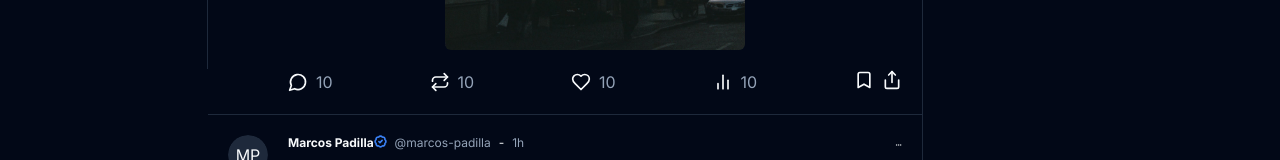
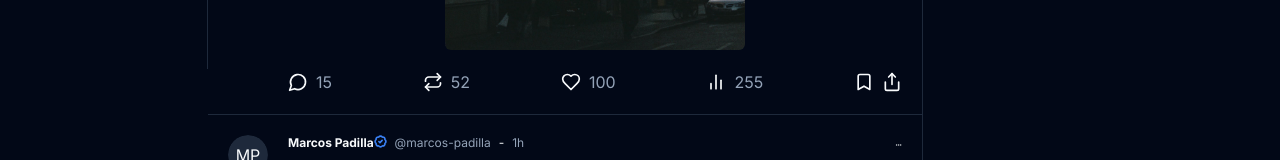
Before and after one commit to marcos-padilla/twitter-clone, a Next.js app in the folder frontend/: page /home in a window 1280 px wide. Shown: the part 739-899 px from the top of the page. Built offline with nearby package versions, Linux system fonts and the light colour scheme.

Commit message:
feat(frontend): added PostAction component

```diff
--- a/frontend/components/PostCard.tsx
+++ b/frontend/components/PostCard.tsx
@@ -3,6 +3,7 @@ import {
 	BarChart2,
 	Bookmark,
 	Heart,
+	LucideIcon,
 	MessageCircle,
 	MoreHorizontal,
 	Repeat,
@@ -11,6 +12,27 @@ import {
 import Image from 'next/image'
 import ActionTooltip from './ActionTooltip'
 import { Avatar, AvatarFallback } from './ui/avatar'
+
+const PostAction = ({
+	label,
+	Icon,
+	count,
+}: {
+	label: string
+	Icon: LucideIcon
+	count?: number
+}) => {
+	return (
+		<ActionTooltip label={label} size='xs'>
+			<div className='flex items-center gap-x-2'>
+				<Icon size={20} />
+				{count && (
+					<span className='text-muted-foreground'>{count}</span>
+				)}
+			</div>
+		</ActionTooltip>
+	)
+}
 
 export default function PostCard() {
 	return (
@@ -64,45 +86,35 @@ export default function PostCard() {
 						/>
 					</div>
 					<div className='flex justify-between mt-5'>
-						<div className='flex items-center gap-x-2'>
-							<ActionTooltip label='Comments' size='xs'>
-								<MessageCircle size={20} />
-							</ActionTooltip>
-							<span className='text-muted-foreground'>
-								10
-							</span>
-						</div>
-						<div className='flex items-center gap-x-2'>
-							<ActionTooltip label='Repost' size='xs'>
-								<Repeat size={20} />
-							</ActionTooltip>
-							<span className='text-muted-foreground'>
-								10
-							</span>
-						</div>
-						<div className='flex items-center gap-x-2'>
-							<ActionTooltip label='Like' size='xs'>
-								<Heart size={20} />
-							</ActionTooltip>
-							<span className='text-muted-foreground'>
-								10
-							</span>
-						</div>
-						<div className='flex items-center gap-x-2'>
-							<ActionTooltip label='View' size='xs'>
-								<BarChart2 size={20} />
-							</ActionTooltip>
-							<span className='text-muted-foreground'>
-								10
-							</span>
-						</div>
+						<PostAction
+							label='Comment'
+							Icon={MessageCircle}
+							count={15}
+						/>
+						<PostAction
+							label='Repost'
+							Icon={Repeat}
+							count={52}
+						/>
+
+						<PostAction
+							label='Like'
+							Icon={Heart}
+							count={100}
+						/>
+
+						<PostAction
+							label='View'
+							Icon={BarChart2}
+							count={255}
+						/>
+
 						<div className='flex gap-x-2'>
-							<ActionTooltip label='Bookmark' size='xs'>
-								<Bookmark size={20} />
-							</ActionTooltip>
-							<ActionTooltip label='Share' size='xs'>
-								<Share size={20} />
-							</ActionTooltip>
+							<PostAction
+								label='Bookmark'
+								Icon={Bookmark}
+							/>
+							<PostAction label='Share' Icon={Share} />
 						</div>
 					</div>
 				</div>
```
